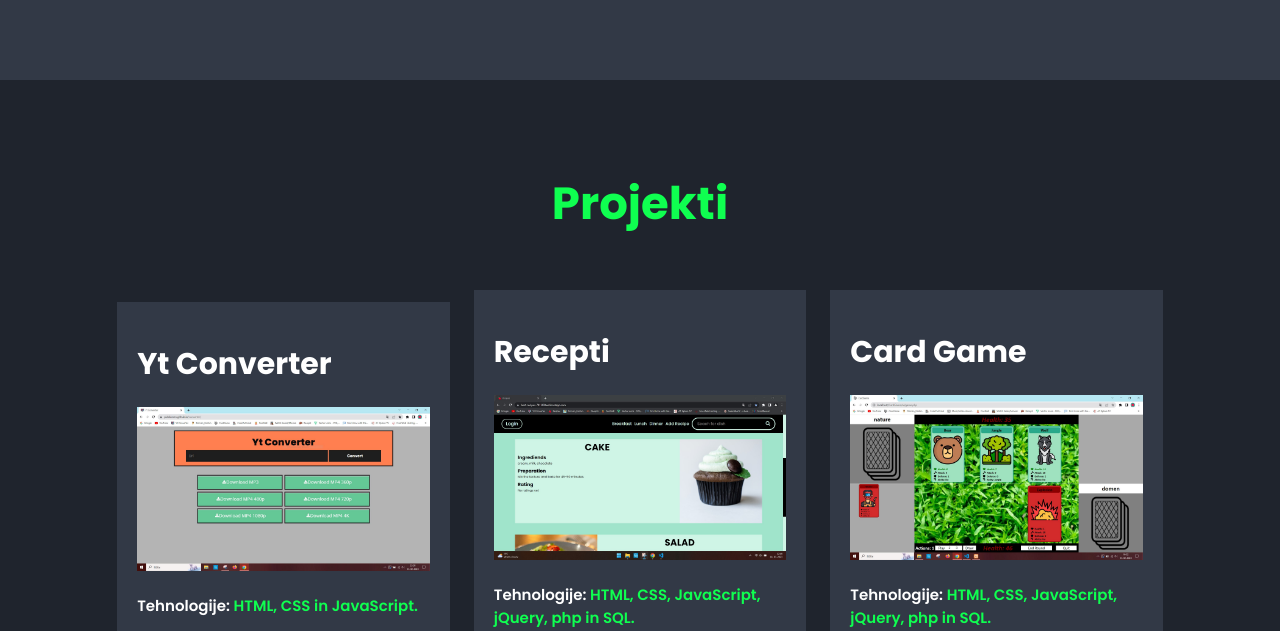
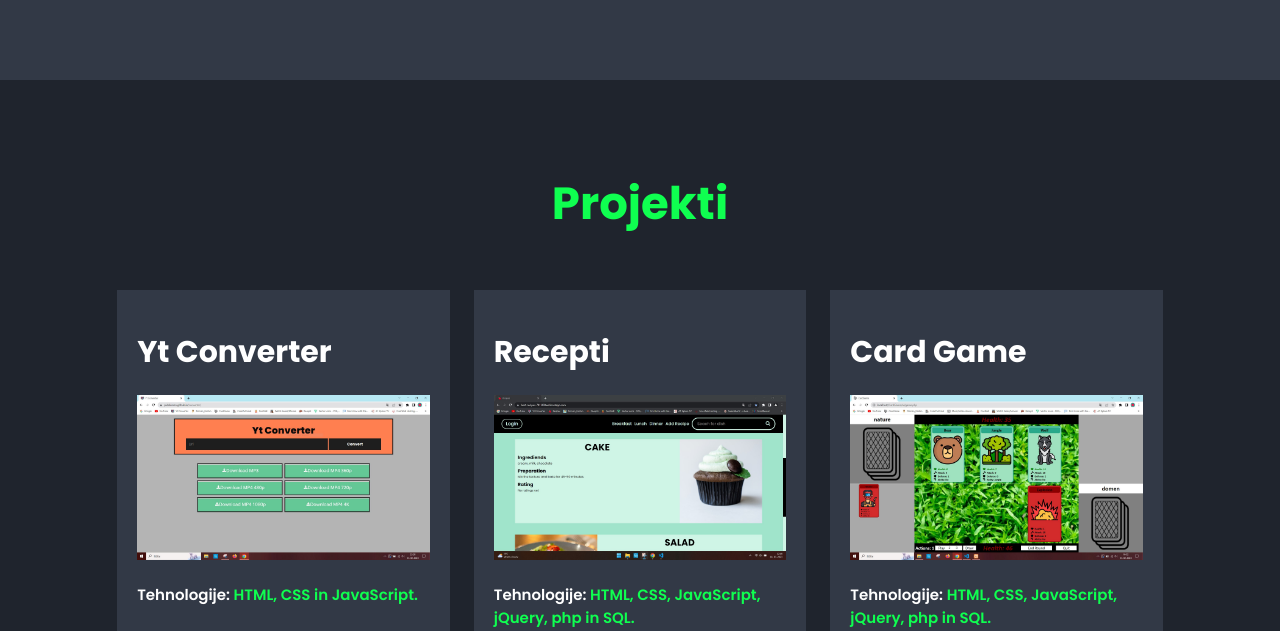
Before and after one commit to pidokimen/pidokimen.github.io, a plain HTML site: page Domen_Grobin/index.html in a window 1280 px wide. Shown: the part 1520-2151 px from the top of the page. Drawn offline with nearby package versions, Linux system fonts and the light colour scheme.

Commit message:
height fix

```diff
--- a/Domen_Grobin/css/style.css
+++ b/Domen_Grobin/css/style.css
@@ -250,6 +250,8 @@ span{
     font-size: 1.5rem;
     margin: 1rem 0 2rem;
     font-weight: 600;
+    /* da so isto veliki height fixed če pride do težav odstrani */
+    height: 40px;
 }
 
 .projects-box img{
```
